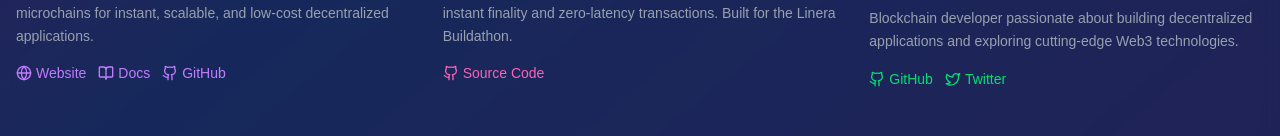
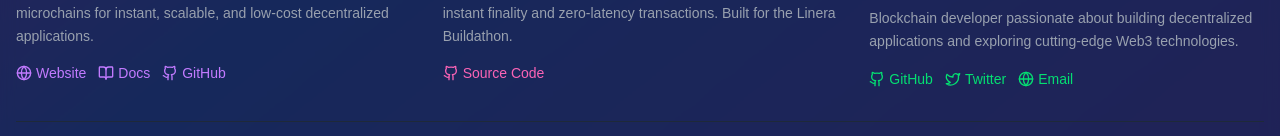
Before and after one commit to AlexD-Great/Linera-flip-market, a Next.js app in the folder web/: page / in a window 1280 px wide. Shown: the part 816-952 px from the top of the page. Built offline with nearby package versions, Linux system fonts and the light colour scheme.

Commit message:
Update contact info and fix buildathon dates

```diff
--- a/web/components/Footer.tsx
+++ b/web/components/Footer.tsx
@@ -85,7 +85,7 @@ export default function Footer() {
               Blockchain developer passionate about building decentralized
               applications and exploring cutting-edge Web3 technologies.
             </p>
-            <div className="flex gap-3">
+            <div className="flex flex-wrap gap-3">
               <a
                 href="https://github.com/AlexD-Great"
                 target="_blank"
@@ -96,13 +96,20 @@ export default function Footer() {
                 GitHub
               </a>
               <a
-                href="https://twitter.com/AlexD_Great"
+                href="https://twitter.com/Adam_shelbie"
                 target="_blank"
                 rel="noopener noreferrer"
                 className="flex items-center gap-1 text-green-400 hover:text-green-300 transition-colors text-sm"
               >
                 <Twitter className="w-4 h-4" />
                 Twitter
+              </a>
+              <a
+                href="mailto:muhammedadam305@gmail.com"
+                className="flex items-center gap-1 text-green-400 hover:text-green-300 transition-colors text-sm"
+              >
+                <Globe className="w-4 h-4" />
+                Email
               </a>
             </div>
           </div>
```
Also changed, not shown: 1 other file (tests, documents, lock files or other folders).
